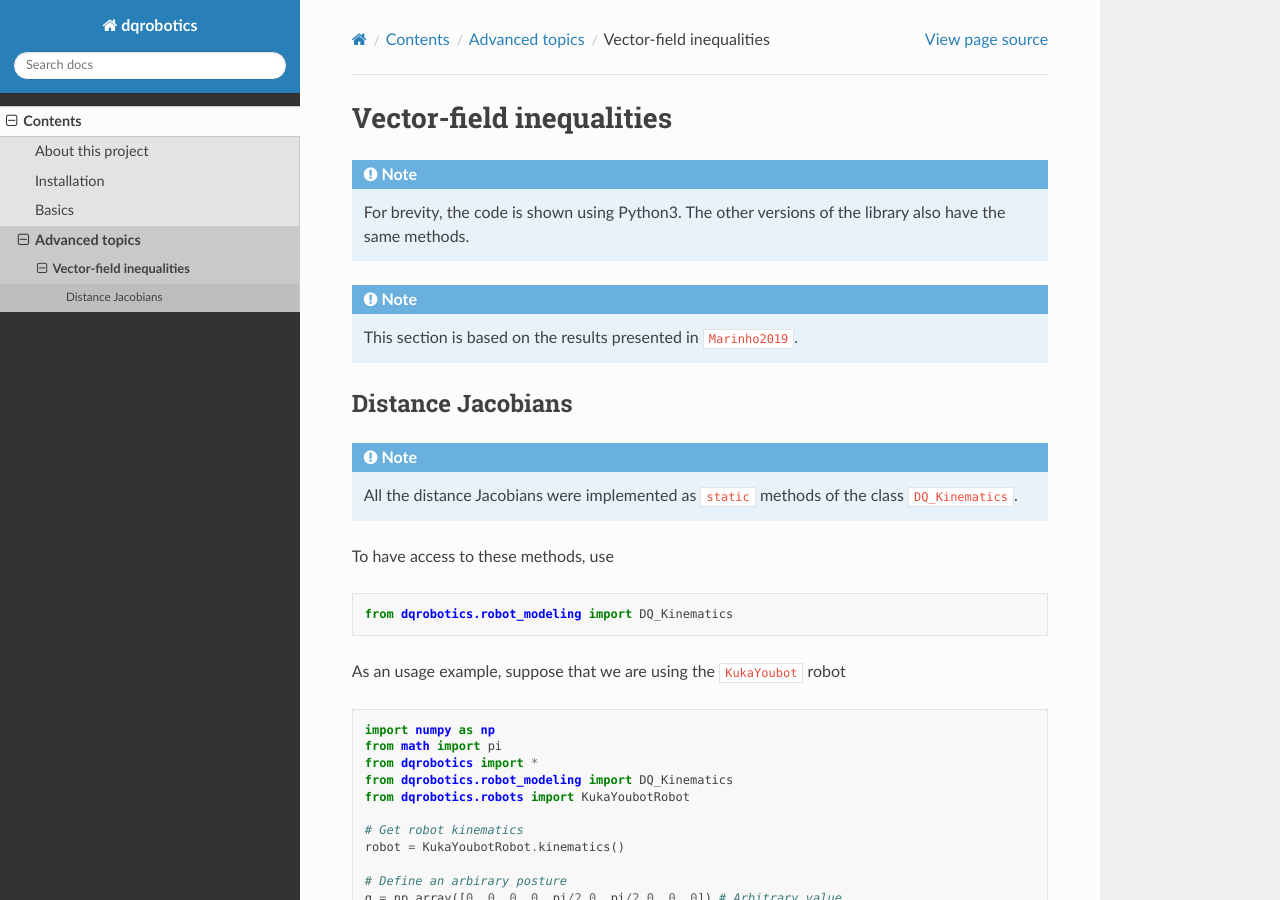
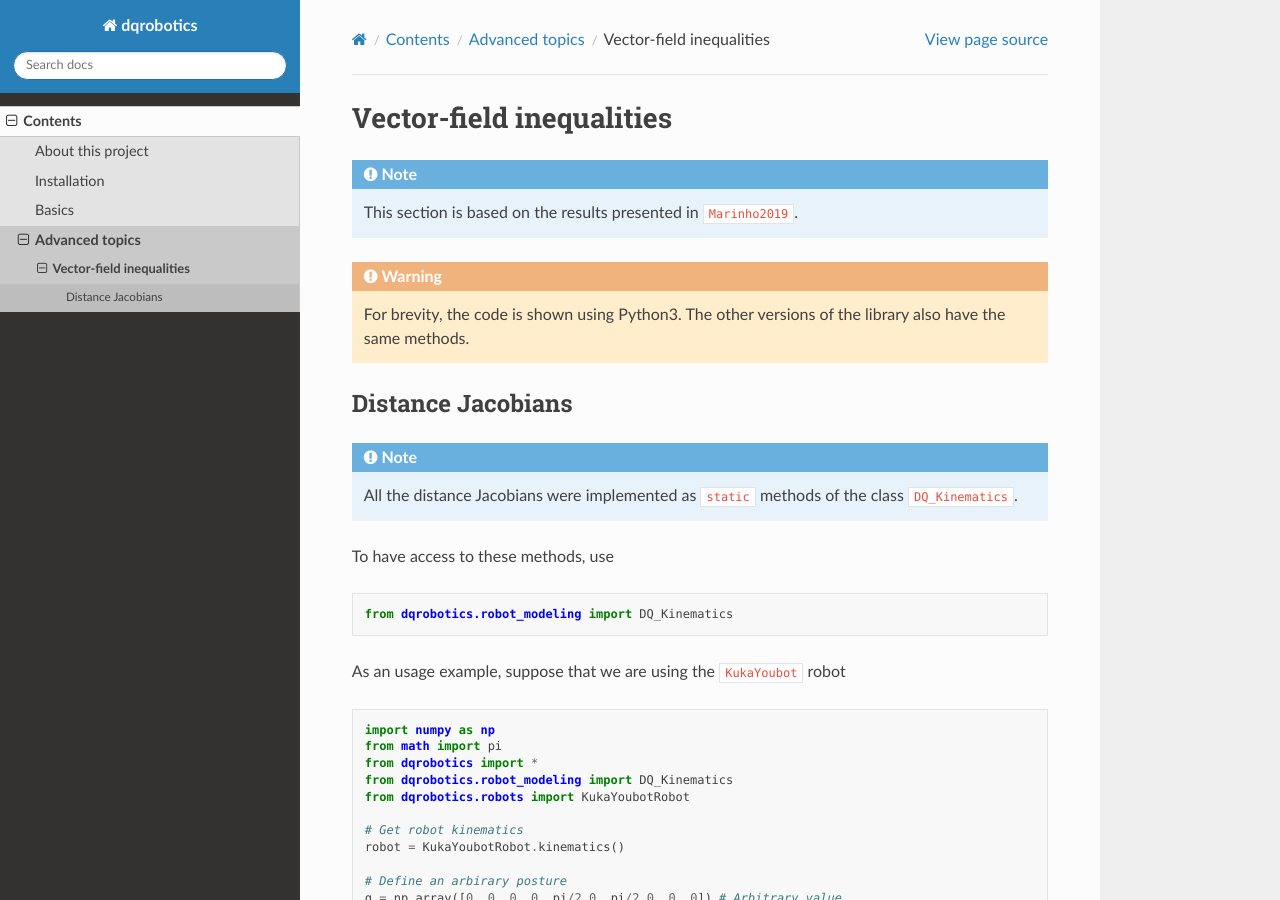
Before and after one commit to dqrobotics/dqrobotics.github.io, a Sphinx documentation site: the page built from docs/advanced/vfi.rst, in a window 1280 px wide and 900 px high. Built offline with Sphinx 7.4.7 and the Read the Docs theme 2.0.0, drawn with Linux system fonts in a browser that asks for light colours; pages that are not in the unit, such as notebooks, are missing from menus; cross-references to code outside the pages are shown as plain code; some of the changed lines change nothing that is shown; some of the changed text lies outside the part shown.

Commit message:
Update vfi.rst

```diff
--- a/docs/advanced/vfi.rst
+++ b/docs/advanced/vfi.rst
@@ -1,10 +1,10 @@
 Vector-field inequalities
 ########################
 .. note::
+  This section is based on the results presented in :cite:`Marinho2019`.
+
+.. warning::
   For brevity, the code is shown using Python3. The other versions of the library also have the same methods.
-
-.. note::
-  This section is based on the results presented in :cite:`Marinho2019`.
 
 Distance Jacobians
 ==================
@@ -117,7 +117,7 @@ The Jacobian relating the joint velocities with the derivative of the distance b
 Robot-point to plane distance Jacobian, :math:`\mymatrix J_{\quat p,\quat \pi}`
 ------------------------------------
 .. note::
-   This method provides an implementation of Eq. (59) of :cite:`Marinho2019`.
+   Mathematically defined in Eq. (59) of :cite:`Marinho2019`.
 
 The Jacobian relating the joint velocities with the derivative of the distance between a point in the manipulator and a plane in the workspace.
 
```
